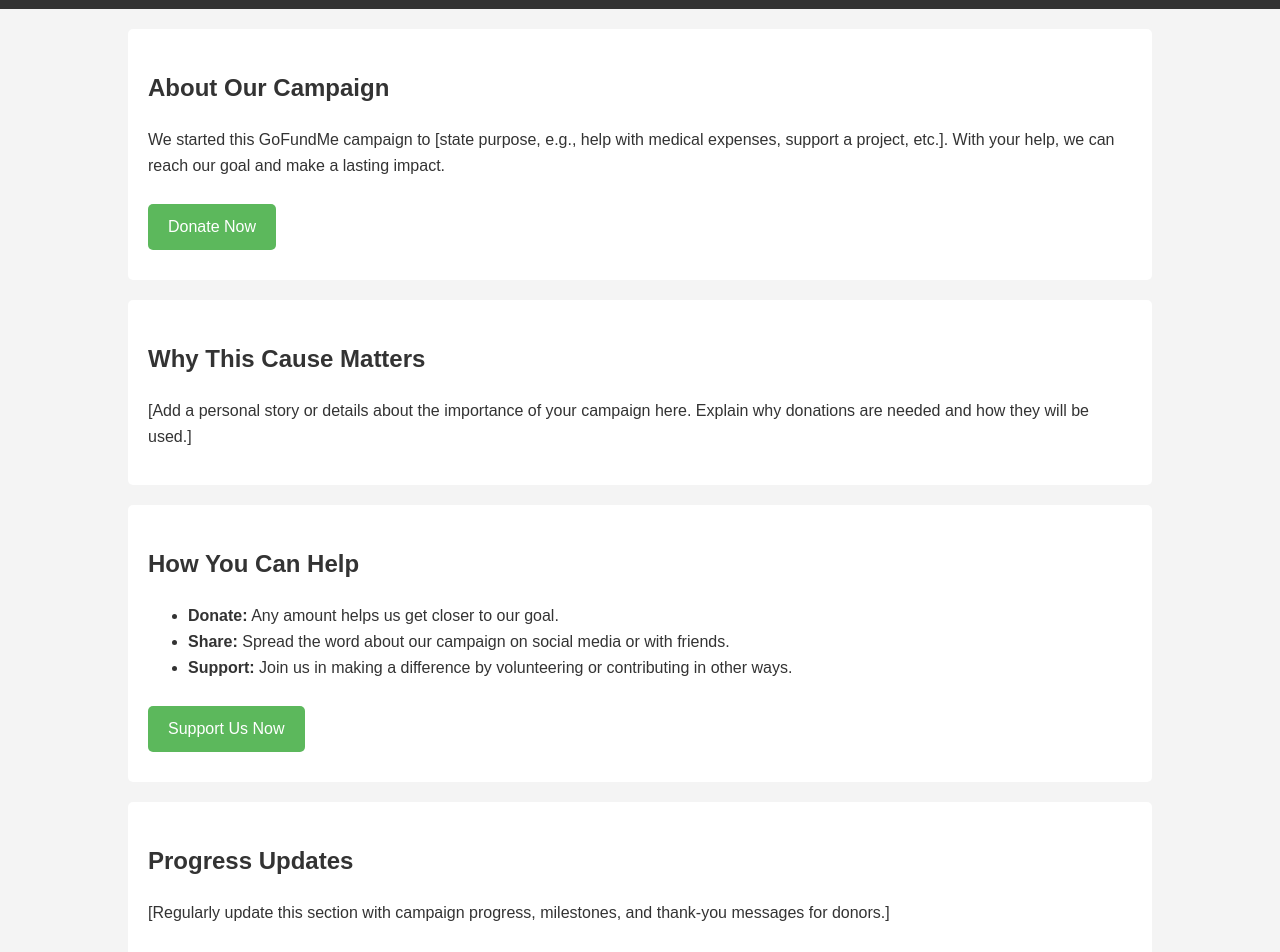
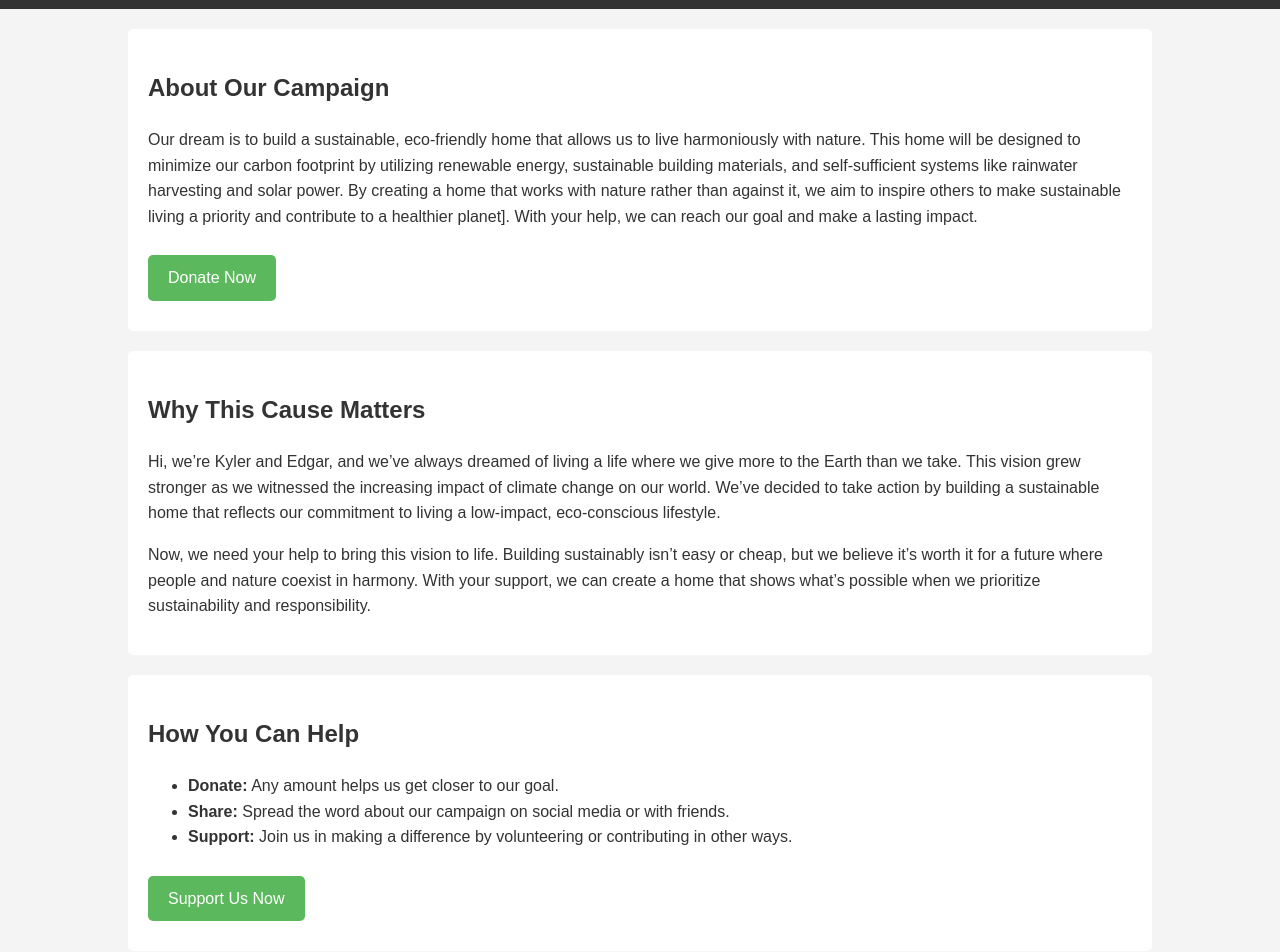
Before and after one commit to K2633-code/Gofundme-Google, a plain HTML site: page index.html in a window 1280 px wide. Shown: the part 140-1092 px from the top of the page. Drawn offline with Linux system fonts and the light colour scheme.

Commit message:
Update index.html

```diff
--- a/index.html
+++ b/index.html
@@ -66,13 +66,14 @@
     <div class="container">
         <section>
             <h2>About Our Campaign</h2>
-            <p>We started this GoFundMe campaign to [state purpose, e.g., help with medical expenses, support a project, etc.]. With your help, we can reach our goal and make a lasting impact.</p>
+            <p>Our dream is to build a sustainable, eco-friendly home that allows us to live harmoniously with nature. This home will be designed to minimize our carbon footprint by utilizing renewable energy, sustainable building materials, and self-sufficient systems like rainwater harvesting and solar power. By creating a home that works with nature rather than against it, we aim to inspire others to make sustainable living a priority and contribute to a healthier planet]. With your help, we can reach our goal and make a lasting impact.</p>
             <a href="https://gofund.me/270bde76" class="button">Donate Now</a>
         </section>
 
         <section>
             <h2>Why This Cause Matters</h2>
-            <p>[Add a personal story or details about the importance of your campaign here. Explain why donations are needed and how they will be used.]</p>
+            <p> <p>Hi, we’re Kyler and Edgar, and we’ve always dreamed of living a life where we give more to the Earth than we take. This vision grew stronger as we witnessed the increasing impact of climate change on our world. We’ve decided to take action by building a sustainable home that reflects our commitment to living a low-impact, eco-conscious lifestyle.</p>
+<p>Now, we need your help to bring this vision to life. Building sustainably isn’t easy or cheap, but we believe it’s worth it for a future where people and nature coexist in harmony. With your support, we can create a home that shows what’s possible when we prioritize sustainability and responsibility.</p>
         </section>
 
         <section>
@@ -87,7 +88,6 @@
 
         <section>
             <h2>Progress Updates</h2>
-            <p>[Regularly update this section with campaign progress, milestones, and thank-you messages for donors.]</p>
         </section>
     </div>
 
```
